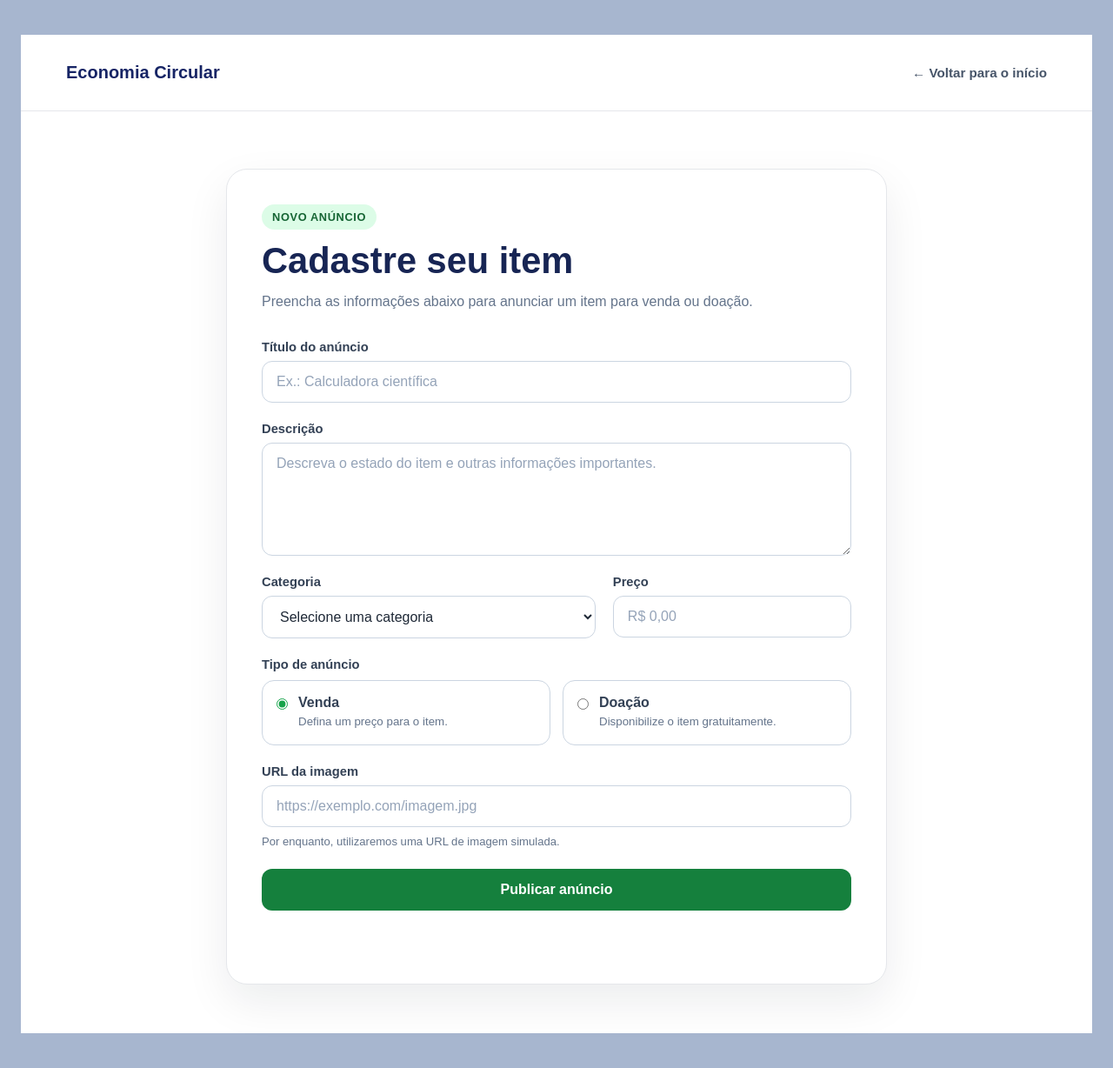
After one commit to clara-paterno/CampusFlow-CircularEconomy, a Flask app: page /cadastrar in a window 1280 px wide. The commit adds this page. Shown: the whole page at 87% size. Run offline with Flask 3, Linux system fonts and the light colour scheme.

Commit message:
feat(frontend): add product registration page

```diff
--- a/static/css/style.css
+++ b/static/css/style.css
@@ -97,3 +97,297 @@ main {
 
     background-color: #ffffff;
 }
+
+/* ==================================================
+   Página de cadastro de anúncio
+================================================== */
+
+.pagina-cadastro {
+    min-height: 100vh;
+    margin: 0;
+    padding: 40px 24px;
+
+    background-color: #a7b6cf;
+    color: #1f2937;
+
+    font-family: Arial, Helvetica, sans-serif;
+}
+
+.estrutura-cadastro {
+    width: 100%;
+    max-width: 1520px;
+    margin: 0 auto;
+}
+
+.cabecalho-cadastro {
+    width: 100%;
+    min-height: 88px;
+    padding: 0 52px;
+
+    display: flex;
+    align-items: center;
+    justify-content: space-between;
+    gap: 24px;
+
+    background-color: #ffffff;
+    border-bottom: 1px solid #e5e7eb;
+}
+
+.conteudo-cadastro {
+    width: 100%;
+    max-width: none;
+    margin: 0;
+    padding: 66px 20px 56px;
+
+    display: flex;
+    justify-content: center;
+
+    background-color: #ffffff;
+}
+
+.logo-cadastro {
+    color: #162465;
+    font-size: 1.25rem;
+    font-weight: 700;
+    text-decoration: none;
+}
+
+.link-voltar {
+    color: #475569;
+    font-size: 0.95rem;
+    font-weight: 600;
+    text-decoration: none;
+    transition: color 0.2s ease;
+}
+
+.link-voltar:hover {
+    color: #161a65;
+}
+
+
+.cartao-cadastro {
+    width: 100%;
+    max-width: 760px;
+    padding: 40px;
+    background-color: #ffffff;
+    border: 1px solid #e5e7eb;
+    border-radius: 24px;
+    box-shadow: 0 20px 50px rgba(15, 23, 42, 0.08);
+    box-sizing: border-box;
+}
+
+.cabecalho-formulario {
+    margin-bottom: 32px;
+}
+
+.etiqueta-formulario {
+    display: inline-block;
+    margin-bottom: 12px;
+    padding: 7px 12px;
+    color: #166534;
+    background-color: #dcfce7;
+    border-radius: 999px;
+    font-size: 0.8rem;
+    font-weight: 700;
+    text-transform: uppercase;
+    letter-spacing: 0.05em;
+}
+
+.cabecalho-formulario h1 {
+    margin: 0 0 10px;
+    color: #172554;
+    font-size: clamp(1.9rem, 4vw, 2.6rem);
+    line-height: 1.15;
+}
+
+.cabecalho-formulario p {
+    max-width: 600px;
+    margin: 0;
+    color: #64748b;
+    font-size: 1rem;
+    line-height: 1.6;
+}
+
+.form-anuncio {
+    display: flex;
+    flex-direction: column;
+    gap: 22px;
+}
+
+.campo-formulario {
+    display: flex;
+    flex-direction: column;
+    gap: 8px;
+}
+
+.campo-formulario label,
+.grupo-tipo-anuncio legend {
+    color: #334155;
+    font-size: 0.92rem;
+    font-weight: 700;
+}
+
+.campo-formulario input,
+.campo-formulario textarea,
+.campo-formulario select {
+    width: 100%;
+    padding: 14px 16px;
+    color: #1f2937;
+    background-color: #ffffff;
+    border: 1px solid #cbd5e1;
+    border-radius: 12px;
+    outline: none;
+    font-family: inherit;
+    font-size: 1rem;
+    box-sizing: border-box;
+    transition:
+        border-color 0.2s ease,
+        box-shadow 0.2s ease;
+}
+
+.campo-formulario textarea {
+    min-height: 130px;
+    resize: vertical;
+}
+
+.campo-formulario input::placeholder,
+.campo-formulario textarea::placeholder {
+    color: #94a3b8;
+}
+
+.campo-formulario input:focus,
+.campo-formulario textarea:focus,
+.campo-formulario select:focus {
+    border-color: #16a34a;
+    box-shadow: 0 0 0 4px rgba(22, 163, 74, 0.12);
+}
+
+.linha-formulario {
+    display: grid;
+    grid-template-columns: 1.4fr 1fr;
+    gap: 20px;
+}
+
+.grupo-tipo-anuncio {
+    margin: 0;
+    padding: 0;
+    border: none;
+}
+
+.grupo-tipo-anuncio legend {
+    margin-bottom: 10px;
+}
+
+.opcoes-tipo {
+    display: grid;
+    grid-template-columns: repeat(2, 1fr);
+    gap: 14px;
+}
+
+.opcao-tipo {
+    padding: 16px;
+    display: flex;
+    align-items: flex-start;
+    gap: 12px;
+    background-color: #ffffff;
+    border: 1px solid #cbd5e1;
+    border-radius: 14px;
+    cursor: pointer;
+    transition:
+        border-color 0.2s ease,
+        background-color 0.2s ease,
+        transform 0.2s ease;
+}
+
+.opcao-tipo:hover {
+    border-color: #16a34a;
+    background-color: #f0fdf4;
+    transform: translateY(-1px);
+}
+
+.opcao-tipo input {
+    margin-top: 4px;
+    accent-color: #16a34a;
+}
+
+.opcao-tipo span {
+    display: flex;
+    flex-direction: column;
+    gap: 4px;
+}
+
+.opcao-tipo strong {
+    color: #334155;
+}
+
+.opcao-tipo small {
+    color: #64748b;
+    line-height: 1.4;
+}
+
+.texto-ajuda {
+    color: #64748b;
+    font-size: 0.82rem;
+    line-height: 1.4;
+}
+
+.botao-publicar {
+    width: 100%;
+    padding: 15px 24px;
+    color: #ffffff;
+    background-color: #15803d;
+    border: none;
+    border-radius: 12px;
+    font-size: 1rem;
+    font-weight: 700;
+    cursor: pointer;
+    transition:
+        background-color 0.2s ease,
+        transform 0.2s ease,
+        box-shadow 0.2s ease;
+}
+
+.botao-publicar:hover {
+    background-color: #166534;
+    box-shadow: 0 10px 24px rgba(21, 128, 61, 0.2);
+    transform: translateY(-1px);
+}
+
+.botao-publicar:active {
+    transform: translateY(0);
+}
+
+.mensagem-formulario {
+    min-height: 22px;
+    margin: 0;
+    text-align: center;
+    font-size: 0.92rem;
+    font-weight: 600;
+}
+
+/* Responsividade da tela de cadastro */
+@media (max-width: 700px) {
+    .cabecalho-cadastro {
+        width: 100%;
+        min-height: 72px;
+        margin-top: 16px;
+        padding: 0 18px;
+    }
+
+    .logo-cadastro {
+        font-size: 1rem;
+    }
+
+    .link-voltar {
+        font-size: 0.82rem;
+    }
+
+    .conteudo-cadastro {
+        padding: 20px 14px 40px;
+    }
+
+    .cartao-cadastro {
+        padding: 26px 20px;
+        border-radius: 18px;
+    }
+}
--- /dev/null
+++ b/templates/cadastrar.html
@@ -0,0 +1,253 @@
+<!DOCTYPE html>
+<html lang="pt-BR">
+
+<head>
+    <meta charset="UTF-8">
+
+    <meta
+        name="viewport"
+        content="width=device-width, initial-scale=1.0"
+    >
+
+    <title>Cadastrar anúncio | Economia Circular</title>
+
+    <link
+        rel="stylesheet"
+        href="{{ url_for('static', filename='css/style.css') }}"
+    >
+</head>
+
+<body class="pagina-cadastro">
+
+    <div class="estrutura-cadastro">
+
+        <header class="cabecalho-cadastro">
+
+            <a
+                href="{{ url_for('pagina_inicial') }}"
+                class="logo-cadastro"
+            >
+                Economia Circular
+            </a>
+
+            <a
+                href="{{ url_for('pagina_inicial') }}"
+                class="link-voltar"
+            >
+                ← Voltar para o início
+            </a>
+
+        </header>
+
+        <main class="conteudo-cadastro">
+
+            <section class="cartao-cadastro">
+
+                <div class="cabecalho-formulario">
+
+                    <span class="etiqueta-formulario">
+                        Novo anúncio
+                    </span>
+
+                    <h1>Cadastre seu item</h1>
+
+                    <p>
+                        Preencha as informações abaixo para anunciar
+                        um item para venda ou doação.
+                    </p>
+
+                </div>
+
+                <form id="form-anuncio" class="form-anuncio">
+
+                    <div class="campo-formulario">
+
+                        <label for="titulo">
+                            Título do anúncio
+                        </label>
+
+                        <input
+                            type="text"
+                            id="titulo"
+                            name="titulo"
+                            maxlength="150"
+                            placeholder="Ex.: Calculadora científica"
+                            required
+                        >
+
+                    </div>
+
+                    <div class="campo-formulario">
+
+                        <label for="descricao">
+                            Descrição
+                        </label>
+
+                        <textarea
+                            id="descricao"
+                            name="descricao"
+                            rows="5"
+                            placeholder="Descreva o estado do item e outras informações importantes."
+                            required
+                        ></textarea>
+
+                    </div>
+
+                    <div class="linha-formulario">
+
+                        <div class="campo-formulario">
+
+                            <label for="categoria">
+                                Categoria
+                            </label>
+
+                            <select
+                                id="categoria"
+                                name="categoria"
+                                required
+                            >
+                                <option value="" selected disabled>
+                                    Selecione uma categoria
+                                </option>
+
+                                <option value="Livros">
+                                    Livros
+                                </option>
+
+                                <option value="Engenharia">
+                                    Engenharia
+                                </option>
+
+                                <option value="Computação">
+                                    Computação
+                                </option>
+
+                                <option value="Eletrônica">
+                                    Eletrônica
+                                </option>
+
+                                <option value="Materiais Acadêmicos">
+                                    Materiais Acadêmicos
+                                </option>
+
+                                <option value="Outros">
+                                    Outros
+                                </option>
+                            </select>
+
+                        </div>
+
+                        <div class="campo-formulario">
+
+                            <label for="preco">
+                                Preço
+                            </label>
+
+                            <input
+                                type="number"
+                                id="preco"
+                                name="preco"
+                                min="0"
+                                step="0.01"
+                                placeholder="R$ 0,00"
+                                required
+                            >
+
+                        </div>
+
+                    </div>
+
+                    <fieldset class="grupo-tipo-anuncio">
+
+                        <legend>Tipo de anúncio</legend>
+
+                        <div class="opcoes-tipo">
+
+                            <label class="opcao-tipo">
+
+                                <input
+                                    type="radio"
+                                    name="tipo"
+                                    value="venda"
+                                    checked
+                                >
+
+                                <span>
+                                    <strong>Venda</strong>
+
+                                    <small>
+                                        Defina um preço para o item.
+                                    </small>
+                                </span>
+
+                            </label>
+
+                            <label class="opcao-tipo">
+
+                                <input
+                                    type="radio"
+                                    name="tipo"
+                                    value="doacao"
+                                >
+
+                                <span>
+                                    <strong>Doação</strong>
+
+                                    <small>
+                                        Disponibilize o item gratuitamente.
+                                    </small>
+                                </span>
+
+                            </label>
+
+                        </div>
+
+                    </fieldset>
+
+                    <div class="campo-formulario">
+
+                        <label for="imagem_url">
+                            URL da imagem
+                        </label>
+
+                        <input
+                            type="url"
+                            id="imagem_url"
+                            name="imagem_url"
+                            placeholder="https://exemplo.com/imagem.jpg"
+                        >
+
+                        <small class="texto-ajuda">
+                            Por enquanto, utilizaremos uma URL de imagem simulada.
+                        </small>
+
+                    </div>
+
+                    <button
+                        type="submit"
+                        class="botao-publicar"
+                    >
+                        Publicar anúncio
+                    </button>
+
+                    <p
+                        id="mensagem-formulario"
+                        class="mensagem-formulario"
+                        aria-live="polite"
+                    ></p>
+
+                </form>
+
+            </section>
+
+        </main>
+
+    </div>
+
+    <script
+        src="{{ url_for('static', filename='js/cadastrar.js') }}"
+    ></script>
+
+</body>
+
+</html>
--- a/templates/index.html
+++ b/templates/index.html
@@ -25,7 +25,7 @@
             <a href="/meus-anuncios">Meus anúncios</a>
         </nav>
 
-        <a href="/anunciar" class="botao-anunciar">
+        <a href="/cadastrar" class="botao-anunciar">
             Anunciar item
         </a>
     </header>
```
Also changed, not shown: static/js/cadastrar.js (added).
